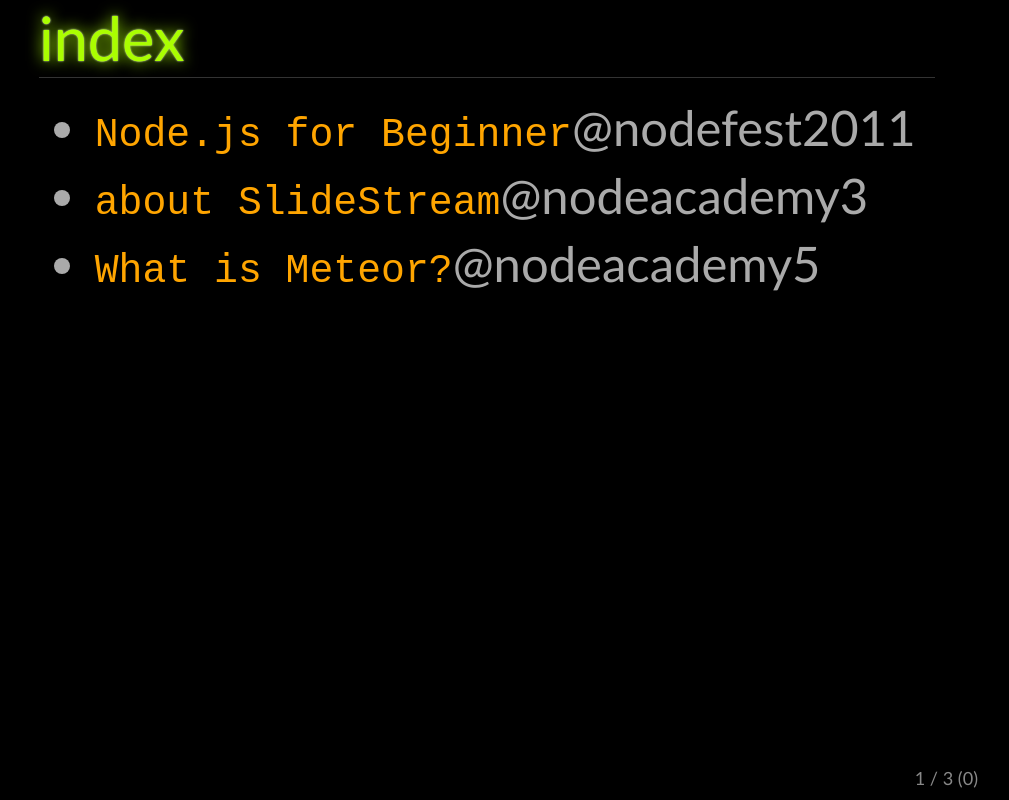
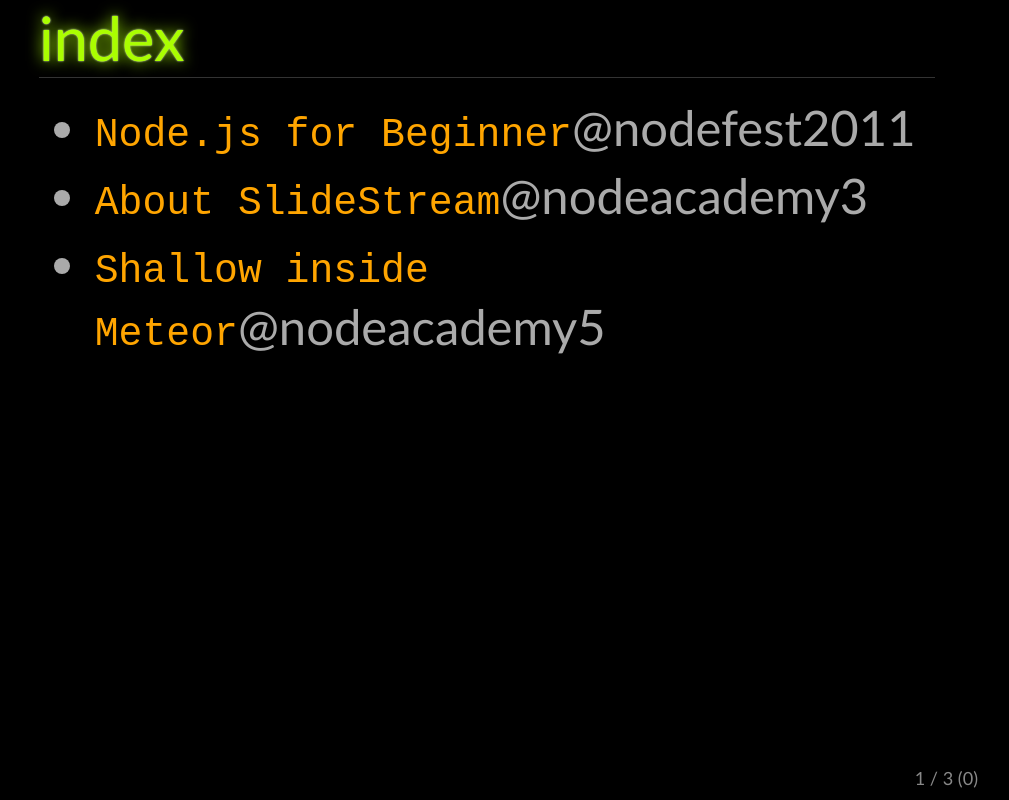
Before and after one commit to Jxck/SlideStream, a website: page index.html in a window 1280 px wide. Shown: the top 800 px of the page, without its empty margins (153-1162 px from the left). Drawn offline with nearby package versions, Linux system fonts and the light colour scheme; no server answers.

Commit message:
update title

```diff
--- a/index.html
+++ b/index.html
@@ -27,8 +27,8 @@
   <h2>index</h2>
   <ul>
     <li><a href="slides/nodefest2011.html">Node.js for Beginner</a>@nodefest2011</li>
-    <li><a href="slides/nodeacademy3.html">about SlideStream</a>@nodeacademy3</li>
-    <li><a href="slides/nodeacademy5.html">What is Meteor?</a>@nodeacademy5</li>
+    <li><a href="slides/nodeacademy3.html">About SlideStream</a>@nodeacademy3</li>
+    <li><a href="slides/nodeacademy5.html">Shallow inside Meteor</a>@nodeacademy5</li>
   </ul>
 </section>
 
```
Also changed, not shown: slides/nodeacademy5.html (+1 -1 lines).
